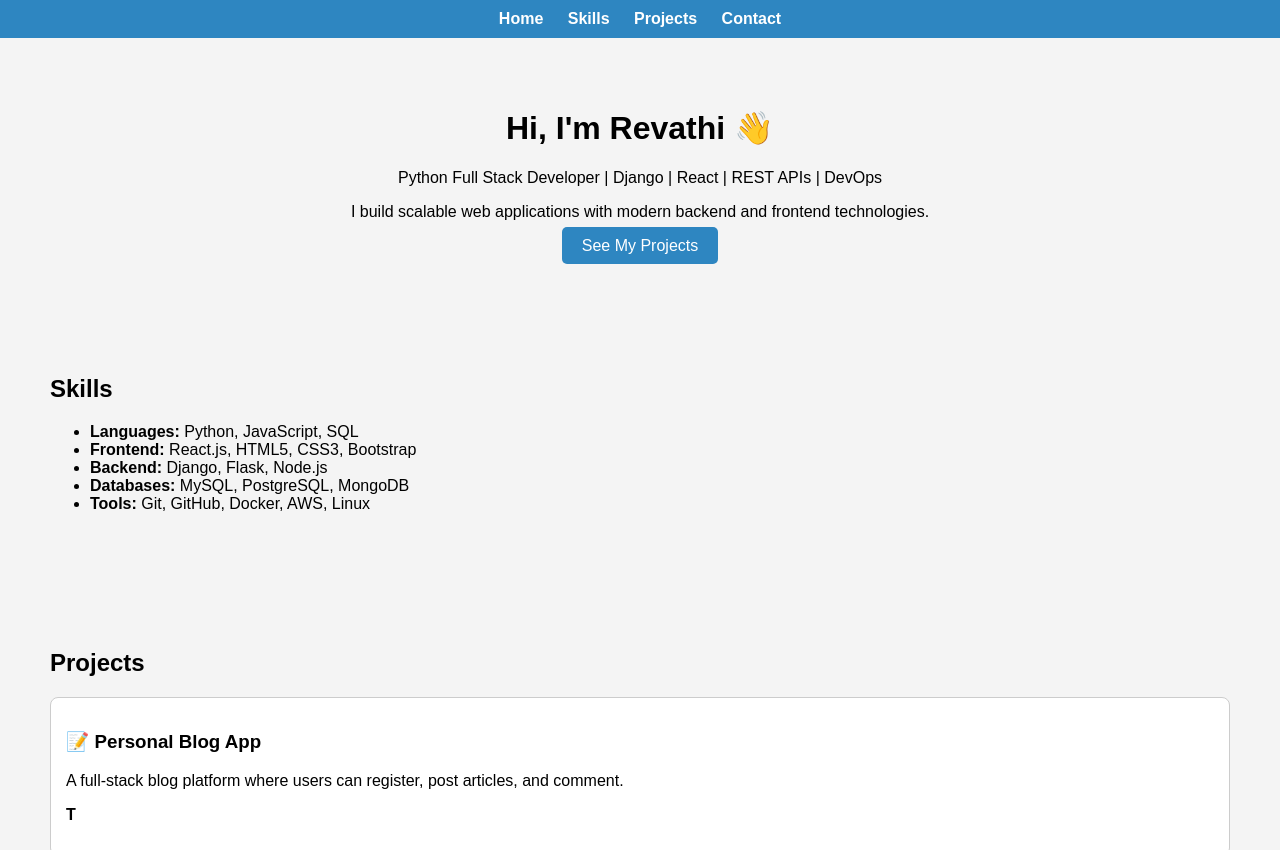
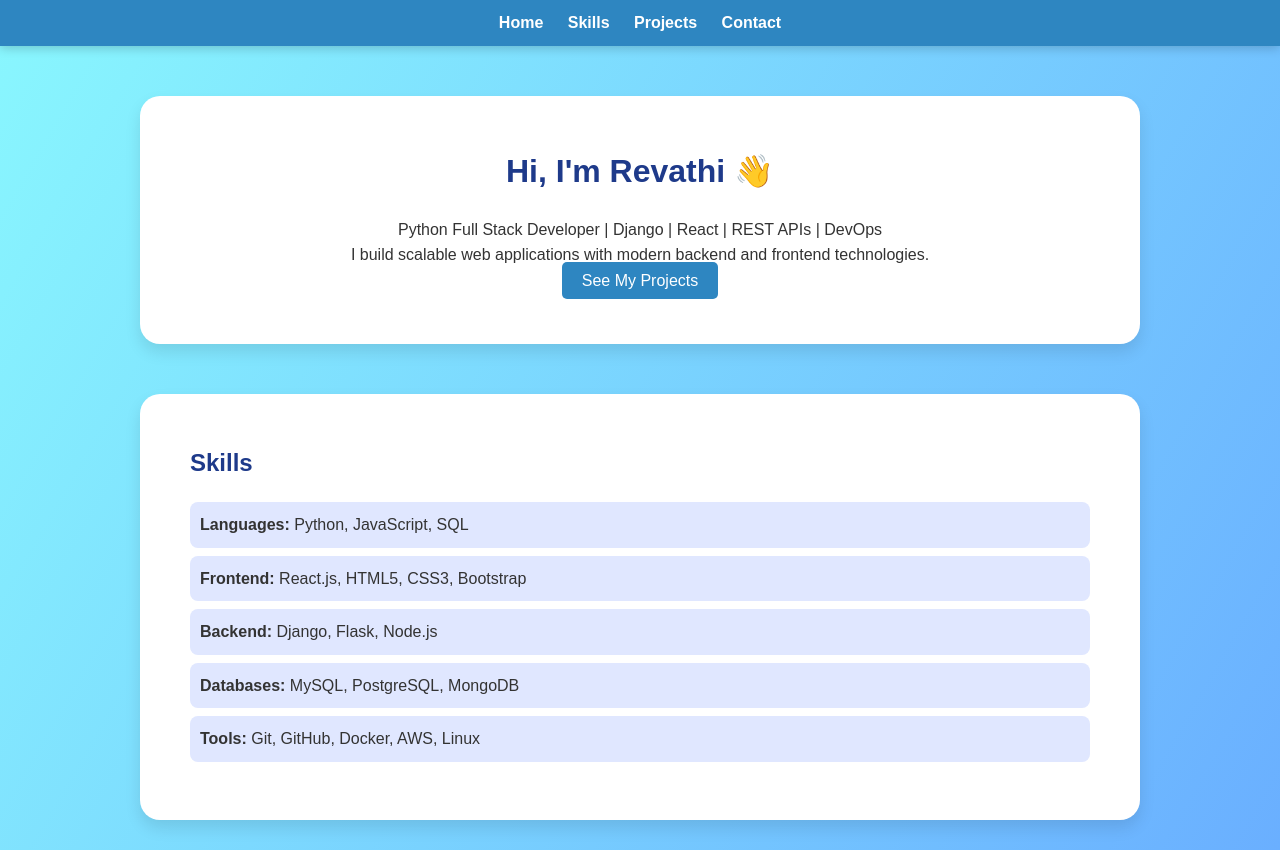
Before and after one commit to revathitech01-commits/Revathi-Portfolio, a plain HTML site: page index.html in a window 1280 px wide. Shown: the top 850 px of the page. Drawn offline with Linux system fonts and the light colour scheme.

Commit message:
Update style.css

```diff
--- a/style.css
+++ b/style.css
@@ -1,28 +1,123 @@
-body {
-  font-family: Arial, sans-serif;
-  background: #f4f4f4;
+/* --- Global Reset and Fonts --- */
+* {
   margin: 0;
   padding: 0;
+  box-sizing: border-box;
+}
+
+body {
+  font-family: 'Poppins', sans-serif;
+  background: linear-gradient(120deg, #89f7fe, #66a6ff);
+  color: #333;
+  line-height: 1.6;
+}
+
+/* --- Navigation Bar --- */
+nav {
+  background: #1E3A8A;
+  padding: 15px;
+  text-align: center;
+  box-shadow: 0 2px 10px rgba(0,0,0,0.2);
+  position: sticky;
+  top: 0;
+  z-index: 1000;
 }
 
 nav a {
   color: white;
-  margin: 0 15px;
+  margin: 0 20px;
   text-decoration: none;
-  font-weight: bold;
+  font-weight: 600;
+  transition: color 0.3s;
 }
 
 nav a:hover {
-  text-decoration: underline;
+  color: #FFD700;
 }
 
+/* --- Container Sections --- */
+div[id] {
+  max-width: 1000px;
+  margin: 50px auto;
+  background: white;
+  border-radius: 20px;
+  padding: 40px;
+  box-shadow: 0 8px 16px rgba(0,0,0,0.1);
+  transition: transform 0.3s;
+}
+
+div[id]:hover {
+  transform: translateY(-5px);
+}
+
+/* --- Headings --- */
+h1, h2, h3 {
+  color: #1E3A8A;
+  margin-bottom: 20px;
+}
+
+/* --- Buttons --- */
+a.button {
+  background: #1E3A8A;
+  color: white;
+  padding: 10px 20px;
+  border-radius: 8px;
+  text-decoration: none;
+  display: inline-block;
+  transition: background 0.3s;
+}
+
+a.button:hover {
+  background: #2563EB;
+}
+
+/* --- Skills List --- */
+ul {
+  list-style-type: none;
+}
+
+ul li {
+  background: #E0E7FF;
+  margin: 8px 0;
+  padding: 10px;
+  border-radius: 8px;
+}
+
+/* --- Project Cards --- */
 .project-card {
-  border-radius: 8px;
-  background: white;
-  transition: transform 0.2s;
+  background: linear-gradient(135deg, #93C5FD, #3B82F6);
+  color: white;
+  border-radius: 12px;
+  padding: 20px;
+  margin-bottom: 20px;
+  cursor: pointer;
+  transition: transform 0.3s, box-shadow 0.3s;
 }
 
 .project-card:hover {
   transform: scale(1.05);
-  box-shadow: 0 4px 8px rgba(0,0,0,0.2);
+  box-shadow: 0 10px 20px rgba(0,0,0,0.2);
 }
+
+/* --- Contact Links --- */
+#contact a {
+  color: #1E3A8A;
+  font-weight: 600;
+  text-decoration: none;
+}
+
+#contact a:hover {
+  text-decoration: underline;
+}
+
+/* --- Responsive Design --- */
+@media (max-width: 768px) {
+  body {
+    padding: 10px;
+  }
+
+  nav a {
+    display: block;
+    margin: 10px 0;
+  }
+}
```
